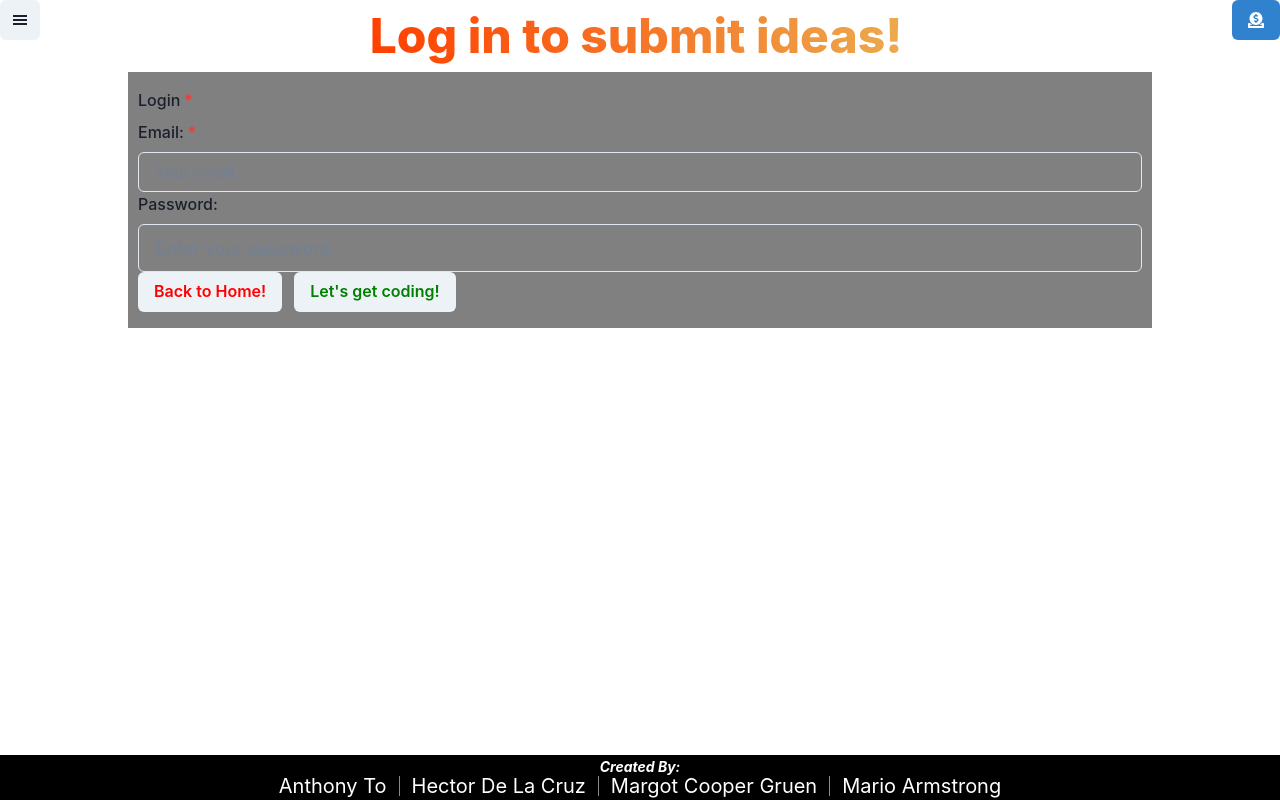
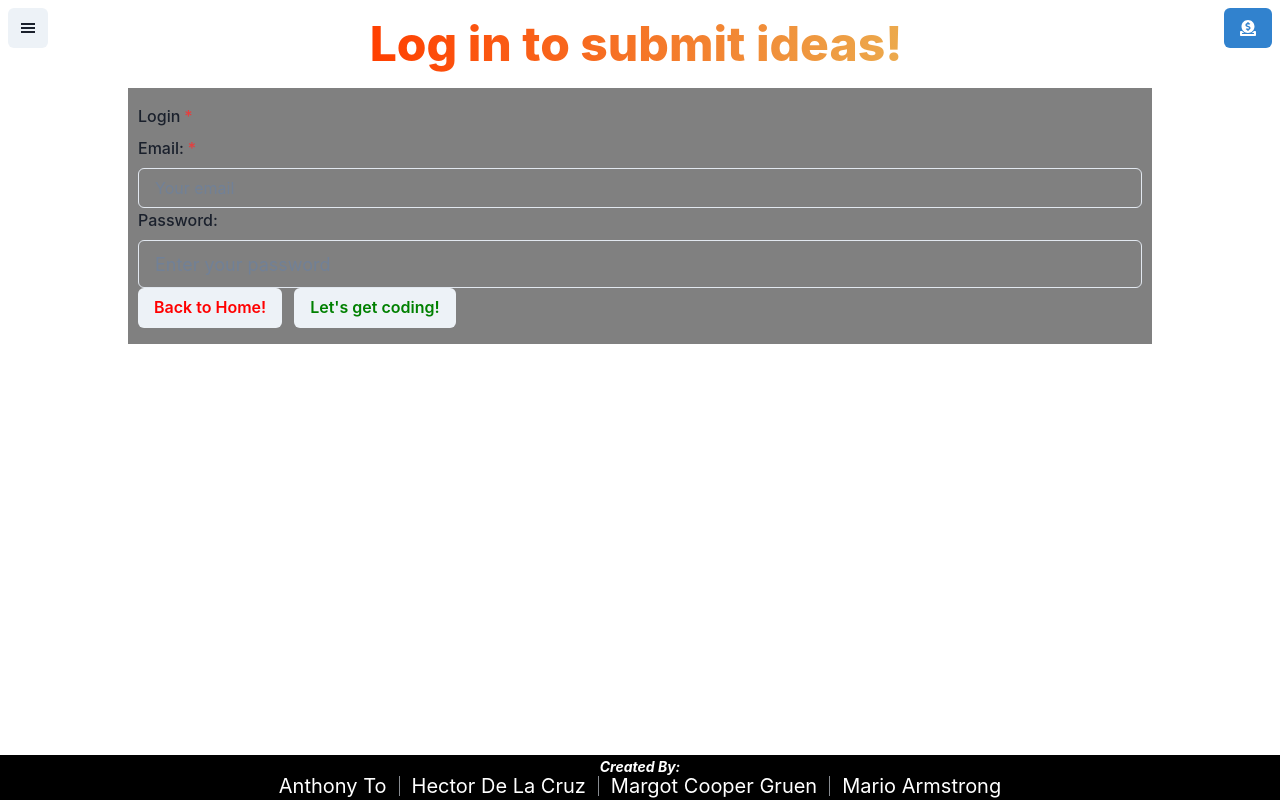
Before and after one commit to toTOEro/techOverflow, a React (Create React App) app in the folder client/: page /login in a window 1280 px wide. Built offline with nearby package versions, Linux system fonts and the light colour scheme; the HTML template or start-up script is replaced by a standard one.

Commit message:
Updated page formatting

```diff
--- a/client/src/App.css
+++ b/client/src/App.css
@@ -1,5 +1,5 @@
 body {
-  height: 100vh
+  height: 100vh;
 }
 
 .App {
--- a/client/src/components/HeaderNav/index.js
+++ b/client/src/components/HeaderNav/index.js
@@ -7,7 +7,7 @@ import Auth from "../../utils/auth";
 export default function HeaderNav() {
   return (
     <>
-      <Stack direction={["row"]} justify="space-between">
+      <Stack direction={["row"]} justify="space-between" padding={'0.5rem'}>
         <Nav />
         {Auth.loggedIn() ? (
           <>
--- a/client/src/components/Posting/index.js
+++ b/client/src/components/Posting/index.js
@@ -49,12 +49,10 @@ export default function Posting(details) {
 
 
     return (
-        <Card key={_id} maxW='85vw' minW='85vw' size='lg' border='thick' borderColor='black' borderStyle='solid' >
+        <Card key={_id} maxW='85vw' minW='85vw' minH='15vh' size='lg' border='thick' borderColor='black' borderStyle='solid' >
             <HStack>
-                <Box minW={'8.5vw'} maxW={'8.5vw'}  bg={'cyan.400'} height={'max-content'}>
-                    Test
+                <Link to={`/profile/${creator}`}><Avatar src={avatar} size={'xl'}/></Link>
 
-                </Box>
                 <Link
                     to={`/posting/${_id}`}
                 >
@@ -92,7 +90,7 @@ export default function Posting(details) {
                         <HStack>
 
                             <MailTo email={email} label={owner} />
-                            <Link to={`/profile/${creator}`}><Avatar src={avatar} /></Link>
+
                         </HStack>
                     </HStack>
                 </Flex>
```
